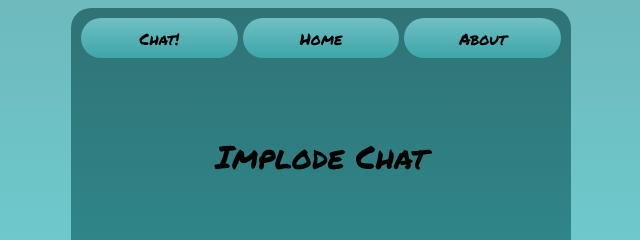
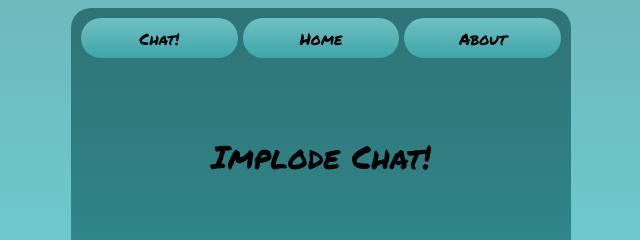
Before and after one commit to ti0aly/implode, a plain HTML site: page index.html in a window 1280 px wide. Shown: the top 240 px of the page, 319-959 px from the left. Drawn offline with Linux system fonts and the light colour scheme; a web font is replaced by a local one.

```diff
--- a/index.html
+++ b/index.html
@@ -15,7 +15,7 @@
                 <a href="" class="bt-menu-header">Home</a>
                 <a href="" class="bt-menu-header">About</a>
             </header>
-            <h1 class="page-title">Implode Chat</h1>
+            <h1 class="page-title">Implode Chat!</h1>
             <a type="button" class="bt-action-main" href="templates/implodechat.html">&#128293start now&#128293</a>
             <div class="footer">2024 - ti0aly - ImplodeChat</div>
         </main>
```
